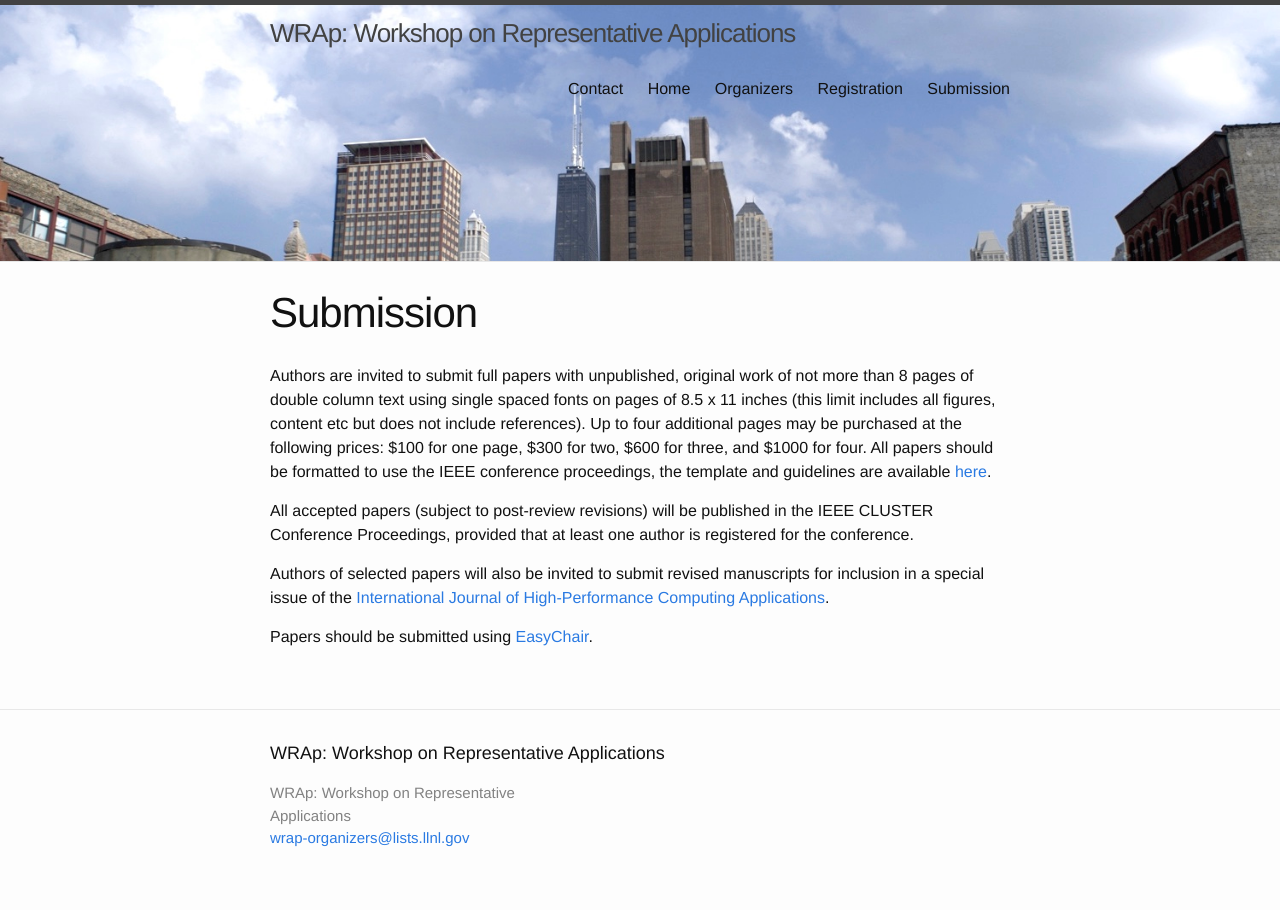
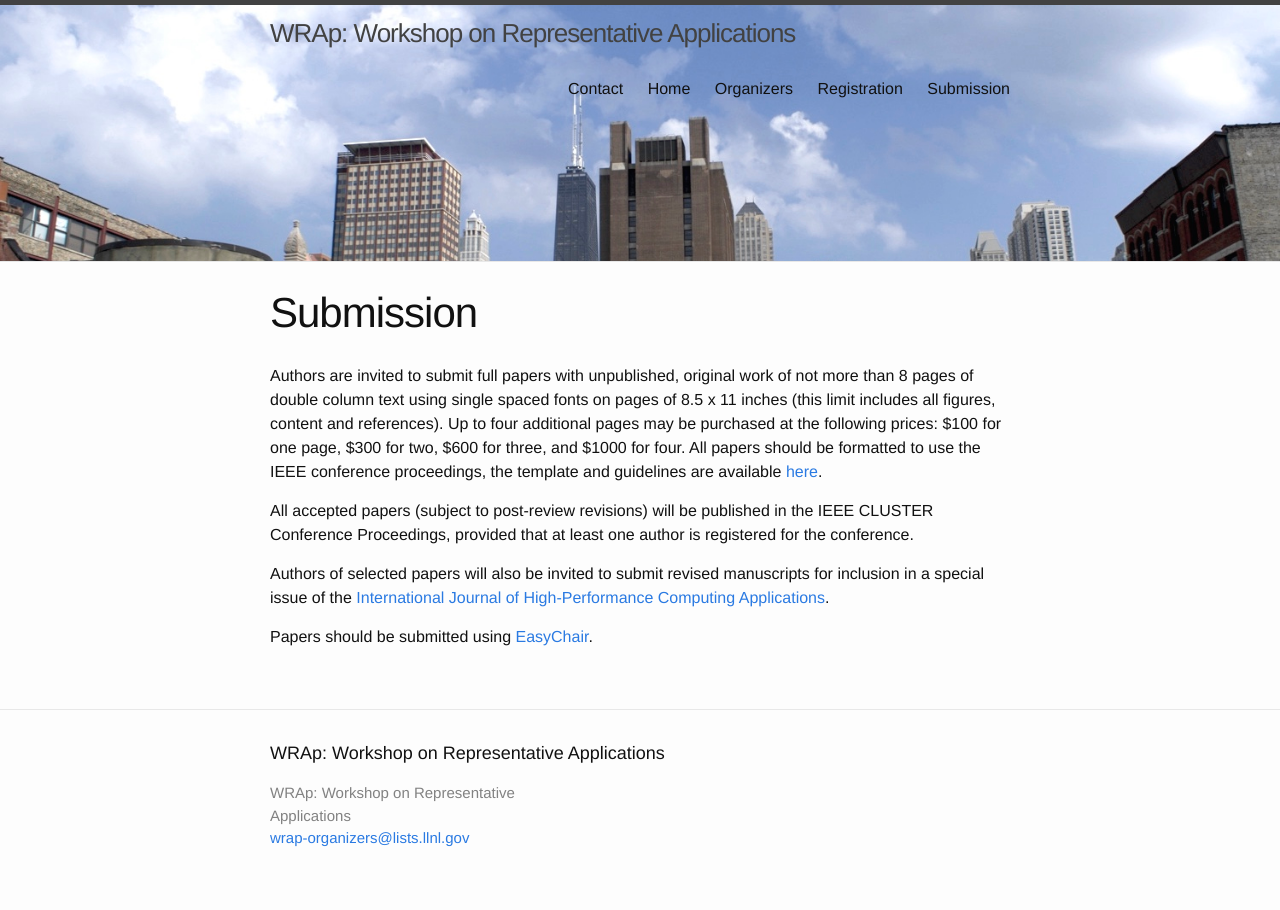
Before and after one commit to WRAP-workshop/WRAP-workshop.github.io, a Jekyll site: the page built from submission.md, in a window 1280 px wide. Built offline with Jekyll 4.4.1, drawn with Linux system fonts in a browser that asks for light colours.

Commit message:
fixing reference issue in submission requirements

```diff
--- a/submission.md
+++ b/submission.md
@@ -6,8 +6,8 @@ permalink: /submission/
 
 Authors are invited to submit full papers with unpublished, original work of not
 more than 8 pages of double column text using single spaced fonts on pages of
-8.5 x 11 inches (this limit includes all figures, content etc but does not
-include references). Up to four additional pages may be purchased at the following
+8.5 x 11 inches (this limit includes all figures, content and references). Up
+to four additional pages may be purchased at the following
 prices: $100 for one page, $300 for two, $600 for three, and $1000 for four.  All
 papers should be formatted to use the IEEE conference proceedings, the template and
 guidelines are available
```
